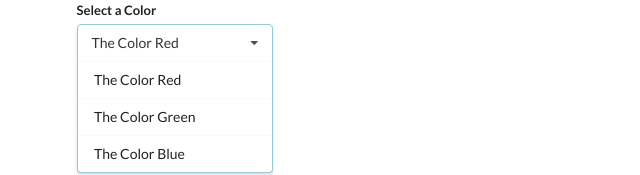
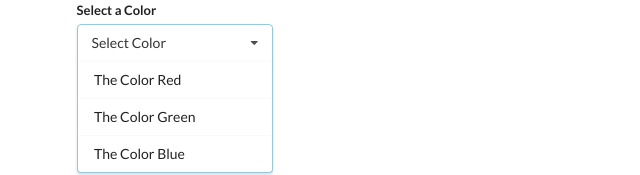
Before and after one commit to imvanzen/udemy-widgets, a React (Create React App) app: page / in a window 1280 px wide. Shown: the top 175 px of the page, without its empty margins (0-640 px from the left). Built offline with nearby package versions, Linux system fonts and the light colour scheme.

Commit message:
Set default selected value before options are set by effect

```diff
--- a/src/App.js
+++ b/src/App.js
@@ -41,7 +41,8 @@ const App = () => {
     }, [])
 
     useEffect(() => {
-        setSelected(options[0])
+        const [first = []] = options;
+        setSelected(pre => ({ ...pre, first }))
     }, [options])
 
     return (
--- a/src/components/Dropdown.js
+++ b/src/components/Dropdown.js
@@ -14,7 +14,7 @@ const Dropdown = ({
         </div>
     ))
 
-    const dropdownLabel = selected?.label || 'Select Color'
+    const dropdownLabel = selected.label || 'Select Color'
 
     return (
         <div className='dropdown ui form'>
```
